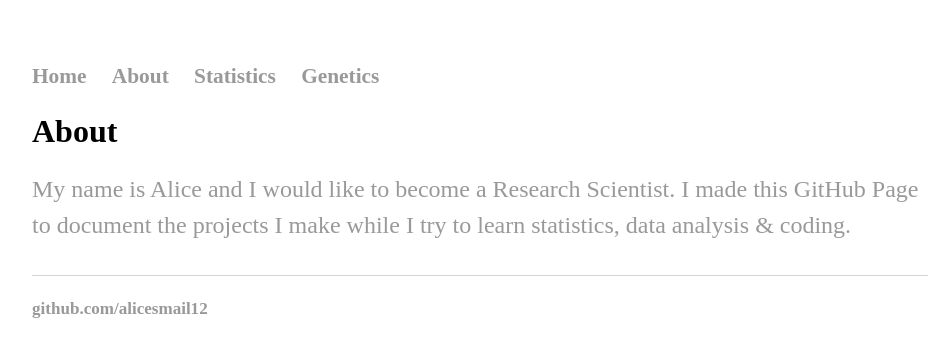
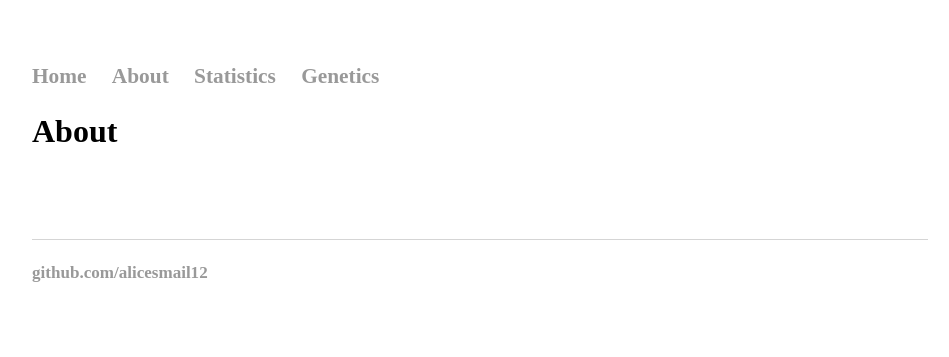
Before and after one commit to alicesmail12/alicesmail12.github.io, a Jekyll site: the page built from about/index.html, in a window 1280 px wide. Shown: the top 357 px of the page, without its empty margins (160-1109 px from the left). Built offline with Jekyll 4.4.1, drawn with Linux system fonts in a browser that asks for light colours; some web fonts are replaced.

Commit message:
Update index.html

```diff
--- a/about/index.html
+++ b/about/index.html
@@ -4,6 +4,6 @@ title: About
 ---
 <div class="blurb">
 	<h1>About</h1>
-	<subtitle>My name is Alice and I would like to become a Research Scientist. I made this GitHub Page to document the projects I make while I try to learn statistics, data analysis & coding.</subtitle>
+	<subtitle> </subtitle>
 <br> </br>
 </div><!-- /.blurb -->
```
